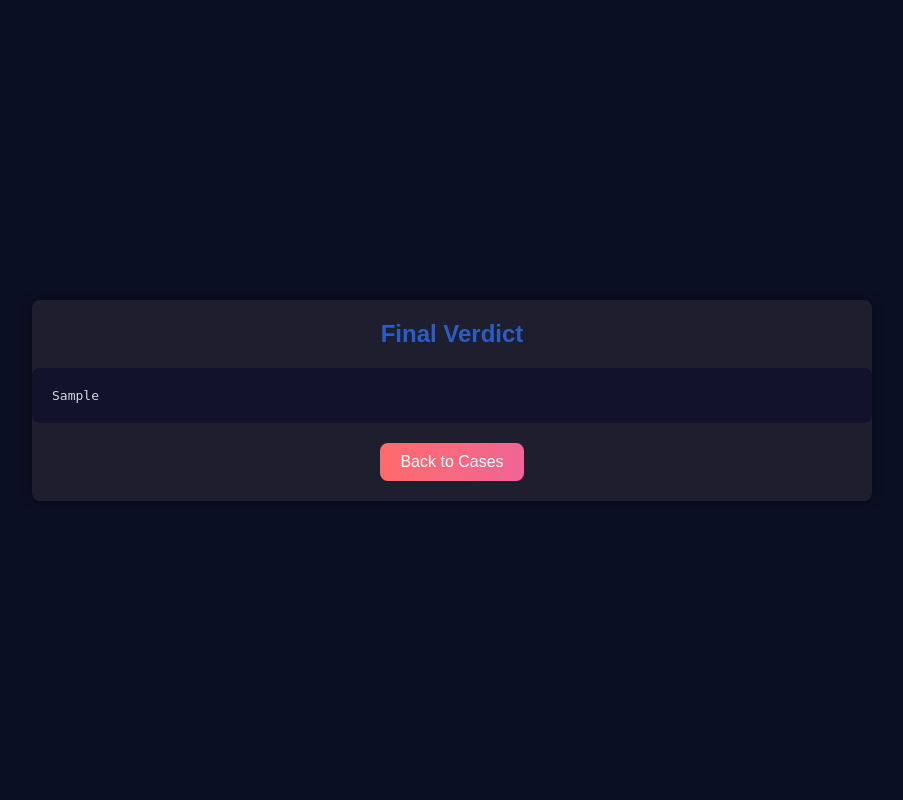
After one commit to Adhivp/Judica, a Django app: template AI_courtroom/templates/final_verdict.html in a window 1280 px wide. The commit adds this page. Shown: the whole page, without its empty margins (188-1091 px from the left). Run offline with Django 5.2, Linux system fonts and the light colour scheme; the template is opened without the code that fills it: most values are stand-ins (such as "Sample title", 1, 10 or a date in 2020).

Commit message:
Added final_verdict with AI

```diff
--- /dev/null
+++ b/AI_courtroom/templates/final_verdict.html
@@ -0,0 +1,82 @@
+<!DOCTYPE html>
+<html lang="en">
+<head>
+    <meta charset="UTF-8">
+    <meta name="viewport" content="width=device-width, initial-scale=1.0">
+    <title>Final Verdict</title>
+    {% load static %}
+    <link rel="apple-touch-icon" sizes="180x180" href="{% static 'favicons/apple-touch-icon.png' %}">
+    <link rel="icon" type="image/png" sizes="32x32" href="{% static 'favicons/favicon-32x32.png' %}">
+    <link rel="icon" type="image/png" sizes="16x16" href="{% static 'favicons/favicon-16x16.png' %}">
+    <link rel="manifest" href="{% static 'favicons/site.webmanifest' %}">
+    <link rel="mask-icon" href="{% static 'favicons/safari-pinned-tab.svg' %}" color="#5bbad5">
+    <link rel="shortcut icon" href="{% static 'favicons/favicon.ico' %}">
+    <meta name="msapplication-TileColor" content="#2d89ef">
+    <meta name="msapplication-config" content="{% static 'favicons/browserconfig.xml' %}">
+    <meta name="theme-color" content="#ffffff">
+    <style>
+        body {
+            font-family: Arial, sans-serif;
+            background-color: #0a0f24;
+            color: #d1d8e0;
+            margin: 0;
+            padding: 0;
+            display: flex;
+            justify-content: center;
+            align-items: center;
+            height: 100vh;
+        }
+        .verdict-container {
+            background-color: #1e1e2f;
+            border-radius: 8px;
+            width: 80%;
+            max-width: 800px;
+            padding: 20px;
+            box-shadow: 0 0 10px rgba(0, 0, 0, 0.5);
+            display: flex;
+            flex-direction: column;
+            align-items: center;
+        }
+        .header {
+            font-size: 24px;
+            font-weight: bold;
+            color: #2a5dc7;
+            margin-bottom: 20px;
+        }
+        .verdict-content {
+            background-color: #12122c;
+            border-radius: 8px;
+            padding: 20px;
+            width: 100%;
+            color: #d1d8e0;
+        }
+        .verdict-content pre {
+            white-space: pre-wrap;
+            word-wrap: break-word;
+            margin: 0;
+        }
+        .back-button {
+            display: inline-block;
+            margin-top: 20px;
+            padding: 10px 20px;
+            border-radius: 8px;
+            background: linear-gradient(to right, #ff6b6b, #f06595);
+            color: white;
+            text-decoration: none;
+            text-align: center;
+        }
+        .back-button:hover {
+            background: linear-gradient(to right, #f06595, #ff6b6b);
+        }
+    </style>
+</head>
+<body>
+    <div class="verdict-container">
+        <div class="header">Final Verdict</div>
+        <div class="verdict-content">
+            <pre>{{ llm_response }}</pre>
+        </div>
+        <a href="{% url 'user_cases' %}" class="back-button">Back to Cases</a>
+    </div>
+</body>
+</html>
--- a/Judica/urls.py
+++ b/Judica/urls.py
@@ -34,5 +34,6 @@ urlpatterns = [
     path('messages/',user_messages, name='user_messages'),
     path('courtroom/<int:case_id>/', courtroom_view, name='courtroom_view'),
     path('courtroom/<int:case_id>/send_message/', send_message, name='send_message'),
+    path('verdict/<int:courtroom_id>/', verdict_view, name='verdict_view')
 
 ] + static(settings.MEDIA_URL, document_root=settings.MEDIA_ROOT)
```
Also changed, not shown: AI_courtroom/models.py (+17 -2 lines), AI_courtroom/templates/AI_courtroom.html (+19 -9 lines), AI_courtroom/views.py (+39 -0 lines).
